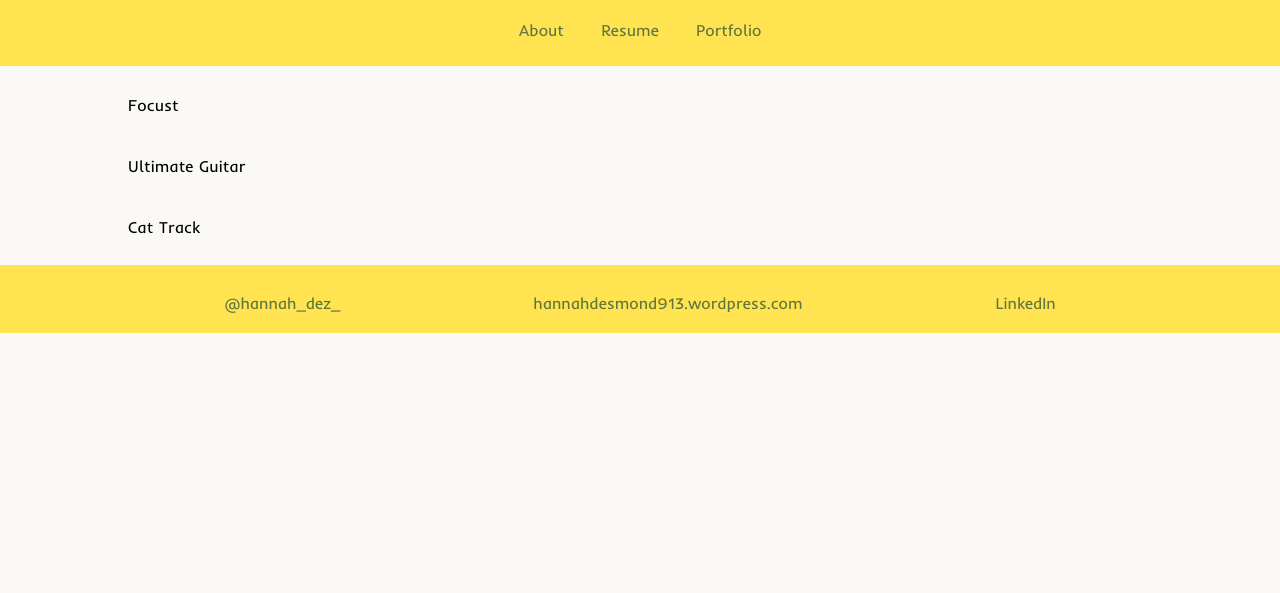
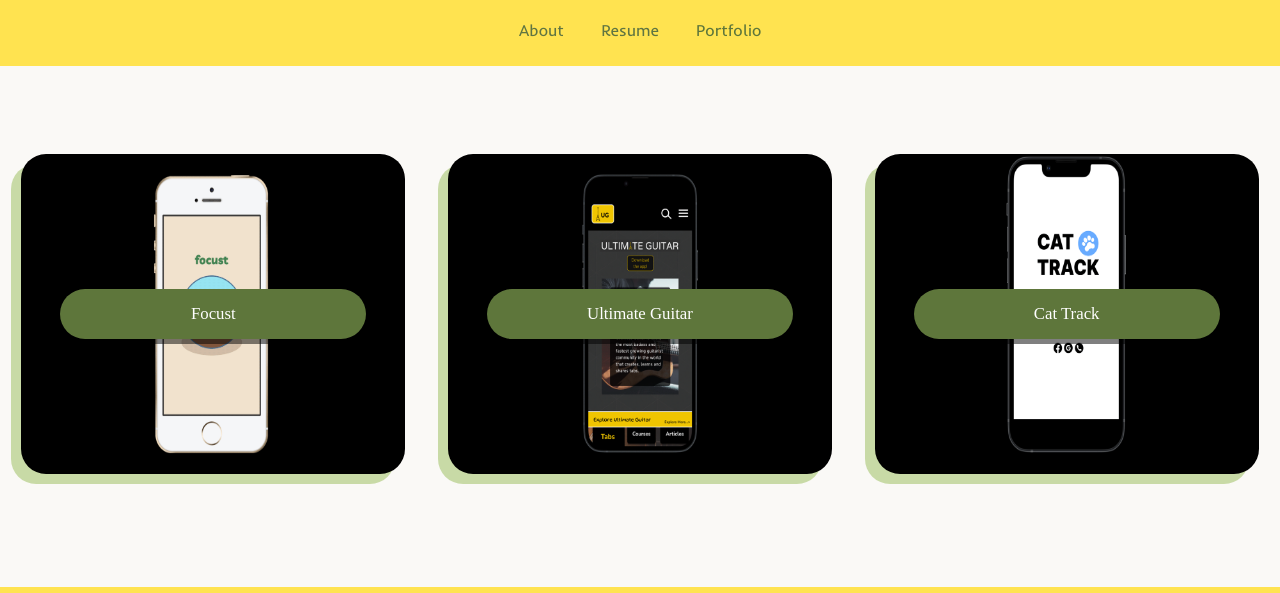
Before and after one commit to hannah-dez/-idm222-hd434, a plain HTML site: page index.html in a window 1280 px wide. Shown: the part 108-701 px from the top of the page. Drawn offline with Linux system fonts and the light colour scheme.

Commit message:
index + portfolio pages completed
up until 1300px size

```diff
--- a/css/styles.css
+++ b/css/styles.css
@@ -260,6 +260,128 @@
   justify-self: self-start;
   border-radius: 25px;
 }
+/*Abt carousel testing*/
+#slider{
+  overflow: hidden;
+  width: 85vw;
+  margin: 15px auto 30px;
+  border-radius: 25px;
+  filter: drop-shadow(15px 15px 0 var(--light-green));
+}
+#slider figure{
+  position: relative;
+  width: 500%;
+  margin: 0;
+  left: 0;
+  animation: 20s slider infinite;
+}
+#slider figure img{
+  width: 20%;
+  float: left;
+}
+@keyframes slider {
+  0%{
+    left: 0;
+  }
+  20%{
+    left: 0;
+  }
+  25%{
+    left: -100%;
+  }
+  45%{
+    left: -100%;
+  }
+  50%{
+    left: -200%;
+  }
+  70%{
+    left: -200%;
+  }
+  75%{
+    left: -300%;
+  }
+  90%{
+    left: -300%;
+  }
+  100%{
+    left: -400%;
+  }
+}
+
+/*RESUME PAGE*/
+.button{
+  background-color: var(--olive);
+  color: var(--light-yellow);
+  border-radius: 25px;
+  padding: 15px;
+  margin: 10px auto;
+  display: flex;
+  align-items: center;
+  justify-content: center;
+  width: fit-content;
+}
+resume.html p{
+  font-size: 3vh;
+  line-height: 1.45;
+}
+ul{
+  width: 80vw;
+  font-family: bodyFont, sans-serif;
+  font-size: 2vh;
+  line-height: 1.45;
+  margin: auto;
+  margin-bottom: 15px;
+}
+div.resume-imgs img{
+  width: 9vw;
+  margin: 5px;
+}
+div.resume-imgs{
+  display: flex;
+  margin: auto;
+  align-items: center;
+  justify-content: space-evenly;
+  width: 70vw;
+}
+
+/*HOME/CASE STUDY PAGE*/
+.box-1 {
+  position: relative;
+}
+
+.cslink-wrapper {
+  position: relative;
+}
+
+img.home-img {
+  width: 80vw;
+  display: block;
+  margin: 50px auto;
+  filter: drop-shadow(-10px 10px var(--light-green));
+  border-radius: 25px;
+}
+
+.cslink {
+  color: white;
+  font-size: 1.05em;
+  text-align: center;
+  font-family: 'Inder', serif;
+  background-color: #5E763B;
+  padding: 15px 25px;
+  border: none;
+  border-radius: 25px;
+  width: 60vw;
+  position: absolute;
+  top: 50%;
+  left: 50%;
+  transform: translate(-50%, -50%);
+  z-index: 1;
+  filter: drop-shadow(-4px 5px 0 rgba(0, 0, 0, 0.5));
+  text-decoration: none;
+  display: block;
+  text-align: center;
+}
 
 @media (max-width:392px){
  /*FOOTER*/
@@ -323,63 +445,48 @@
     border-radius: 25px;
     margin-top: 15px;
   }
+  .abt1{
+    content: url('../Content/medium/About_Carousel_1.png');
+  }
+  .abt2{
+    content: url('../Content/medium/About_Carousel_2.png');
+  }
+  .abt3{
+    content: url('../Content/medium/About_Carousel_3.png');
+  }
   /*RESUME*/
   div.resume-imgs img{
     width: 4vw;
     margin: 5px;
   }
+  /*INDEX*/
+  img.home-img{
+    width: 60vw;
   }
-/*Abt carousel testing*/
-#slider{
-  overflow: hidden;
-  width: 85vw;
-  margin: 15px auto 30px;
-  border-radius: 25px;
-  filter: drop-shadow(15px 15px 0 var(--light-green));
+  .cslink{
+    width: 45vw;
   }
-#slider figure{
-  position: relative;
-  width: 500%;
-  margin: 0;
-  left: 0;
-  animation: 20s slider infinite;
+  .focustimg{
+    content: url('../Content/medium/Home-Focust.png');
   }
-#slider figure img{
-  width: 20%;
-  float: left;
+  .ugimg{
+    content: url('../Content/medium/Home-UltimateGuitar.png');
   }
-@keyframes slider {
-  0%{
-    left: 0;
-  }
-  20%{
-    left: 0;
-  }
-  25%{
-    left: -100%;
-  }
-  45%{
-    left: -100%;
-  }
-  50%{
-    left: -200%;
-  }
-  70%{
-    left: -200%;
-  }
-  75%{
-    left: -300%;
-  }
-  90%{
-    left: -300%;
-  }
-  100%{
-    left: -400%;
+  .catimg{
+    content: url('../Content/medium/Home-CatTrack.png');
   }
 }
 
+@media (min-width: 700px){
+  .resume-sep{
+    width: 80vw;
+    margin: 20px auto;
+  }
+}
+
+
 @media screen and (min-width: 1024px) {
-  /*ABOUT*/
+  /*ABOUT PAGE*/
   .img-seperator{
     width: 65vw;
   }
@@ -423,52 +530,7 @@
   .abt3{
     content: url('../Content/large/About_Carousel_3.jpg');
   }
-}
-
     /*RESUME PAGE*/
-.button{
-  background-color: var(--olive);
-  color: var(--light-yellow);
-  border-radius: 25px;
-  padding: 15px;
-  margin: 10px auto;
-  display: flex;
-  align-items: center;
-  justify-content: center;
-  width: fit-content;
-}
-resume.html p{
-  font-size: 3vh;
-  line-height: 1.45;
-}
-ul{
-  width: 80vw;
-  font-family: bodyFont, sans-serif;
-  font-size: 2vh;
-  line-height: 1.45;
-  margin: auto;
-  margin-bottom: 15px;
-}
-div.resume-imgs img{
-  width: 9vw;
-  margin: 5px;
-}
-div.resume-imgs{
-  display: flex;
-  margin: auto;
-  align-items: center;
-  justify-content: space-evenly;
-  width: 70vw;
-}
-
-@media (min-width: 700px){
-  .resume-sep{
-    width: 80vw;
-    margin: 20px auto;
-  }
-}
-@media (min-width:1024px){
-  /*RESUME*/
     .resume-container{
       display: grid;
       grid-template-columns: 50vw 50vw;
@@ -547,4 +609,17 @@
       justify-content: space-evenly;
       width: 40vw;
     }
+  /*INDEX PAGE*/
+  div.box-1{
+    display: flex;
+    justify-content: space-around;
   }
+  img.home-img{
+    width: 30vw;
+    height: 40vh;
+    margin: 11vh 0;
+  }
+  .cslink{
+    width: 20vw;
+  }
+}
--- a/index.html
+++ b/index.html
@@ -29,25 +29,27 @@
     </header>
     <main>
         <div class="box-1">
-            <img href="" alt="">
-            <p>Focust</p>
+            <div class="cslink-wrapper">
+                <a href="focust.html" class="cslink">Focust</a>
+                <img class="home-img focustimg" src="Content/small/Home-Focust.png" alt="An iPhone with a screen of the Focust loding page. A small pink flower growing from grass in a blue circle.">
+            </div>
+            <div class="cslink-wrapper">
+                <a href="ultimate-guitar.html" class="cslink">Ultimate Guitar</a>
+                <img class="home-img ugimg" src="Content/small/Home-UltimateGuitar.png" alt="An iPhone with a screen of the Ultimate Guitar home page. Featuring black, dark grey, and pops of golden yellow.">
+            </div>
+            <div class="cslink-wrapper">
+                <a href="cat-track.html" class="cslink">Cat Track</a>
+                <img class="home-img catimg" src="Content/small/Home-CatTrack.png" alt="An iPhone with a screen of the Cat Track log in page.">
+            </div>
         </div>
-        <div class="box-2">
-            <img href="" alt="">
-            <p>Ultimate Guitar</p>
-        </div>
-        <div class="box-1">
-            <img href="" alt="">
-            <p>Cat Track</p>
-        </div>
+
     </main>
-    <footer class="footer">
+    <footer>
         <ul>
-            <li>@hannah_dez_</li>
-            <li>hannahdesmond913.wordpress.com</li>
-            <li>LinkedIn</li>
+            <li><img class="footer-logo" src="./Content/small/instagram_logo.png" alt="instagram logo"><a href="https://www.instagram.com/hannah_dez_/">@hannah_dez_</a> </li>
+            <li><img class="footer-logo" src="./Content/small/Wordpress_logo.png" alt="wordpress logo"><a href="https://hannahdesmond913.wordpress.com/">hannahdesmond913.wordpress.com</a></li>
+            <li><img class="footer-logo" src="./Content/small/linkedIn_logo.png" alt="linkedIn logo"><a href="https://www.linkedin.com/in/hannah-desmond-70a551279/">LinkedIn</a></li>
         </ul>
     </footer>
-    <link href="/scripts/menu.js">
 </body>
 </html>
```
Also changed, not shown: portfolio.html (+15 -13 lines). Lines whose indentation alone changed are shown as unchanged.
